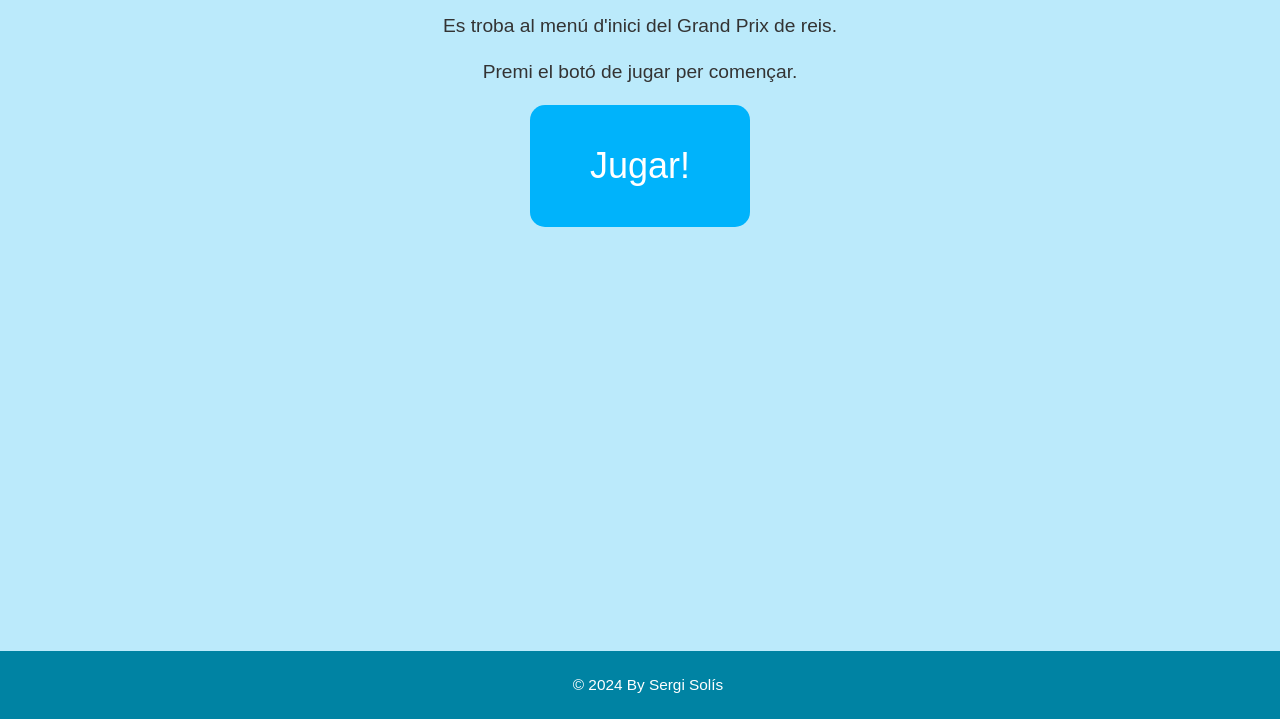
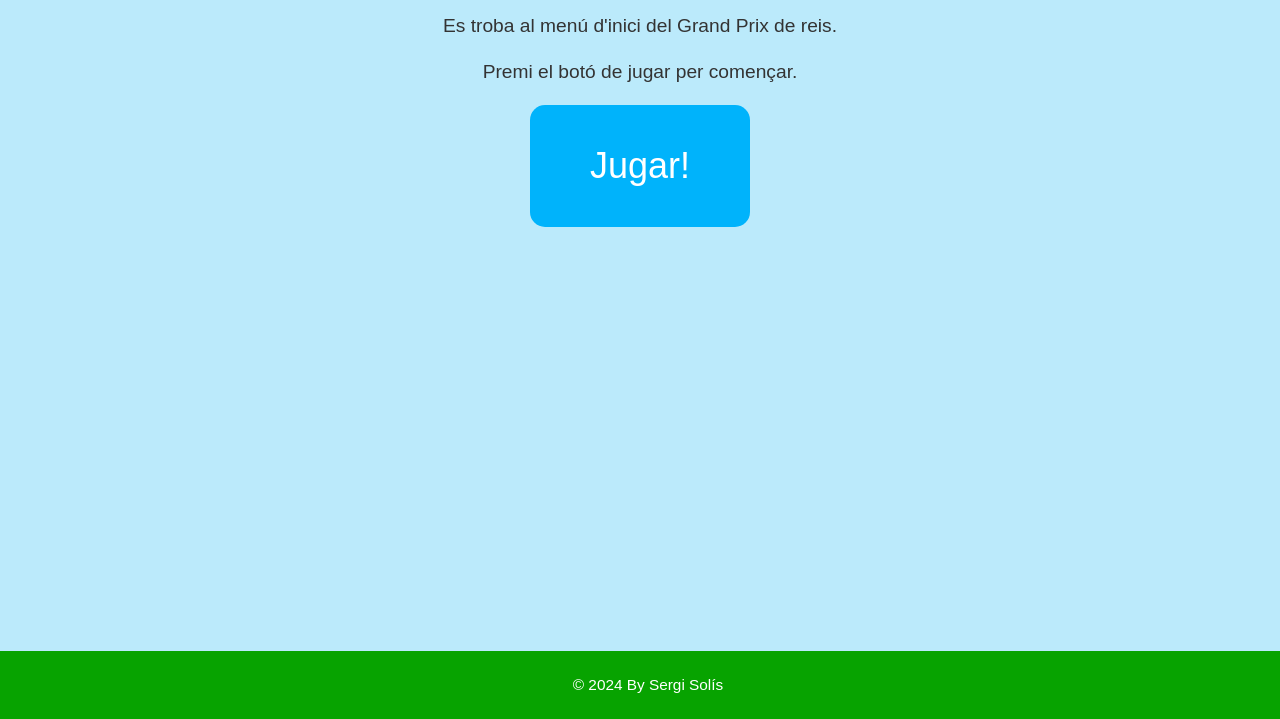
Before and after one commit to Serg1886/Gimcana_Grand_Prix_reis_2025, a plain HTML site: page index.html in a window 1280 px wide. Shown: the part 81-800 px from the top of the page. Drawn offline with Linux system fonts and the light colour scheme.

Commit message:
Update styles.css

```diff
--- a/styles.css
+++ b/styles.css
@@ -76,7 +76,7 @@ img {
 }
 
 footer {
-    background-color: #0083A3;
+    background-color: #07A300;
     padding: 8px;
     position: fixed;
     bottom: 0;
```
